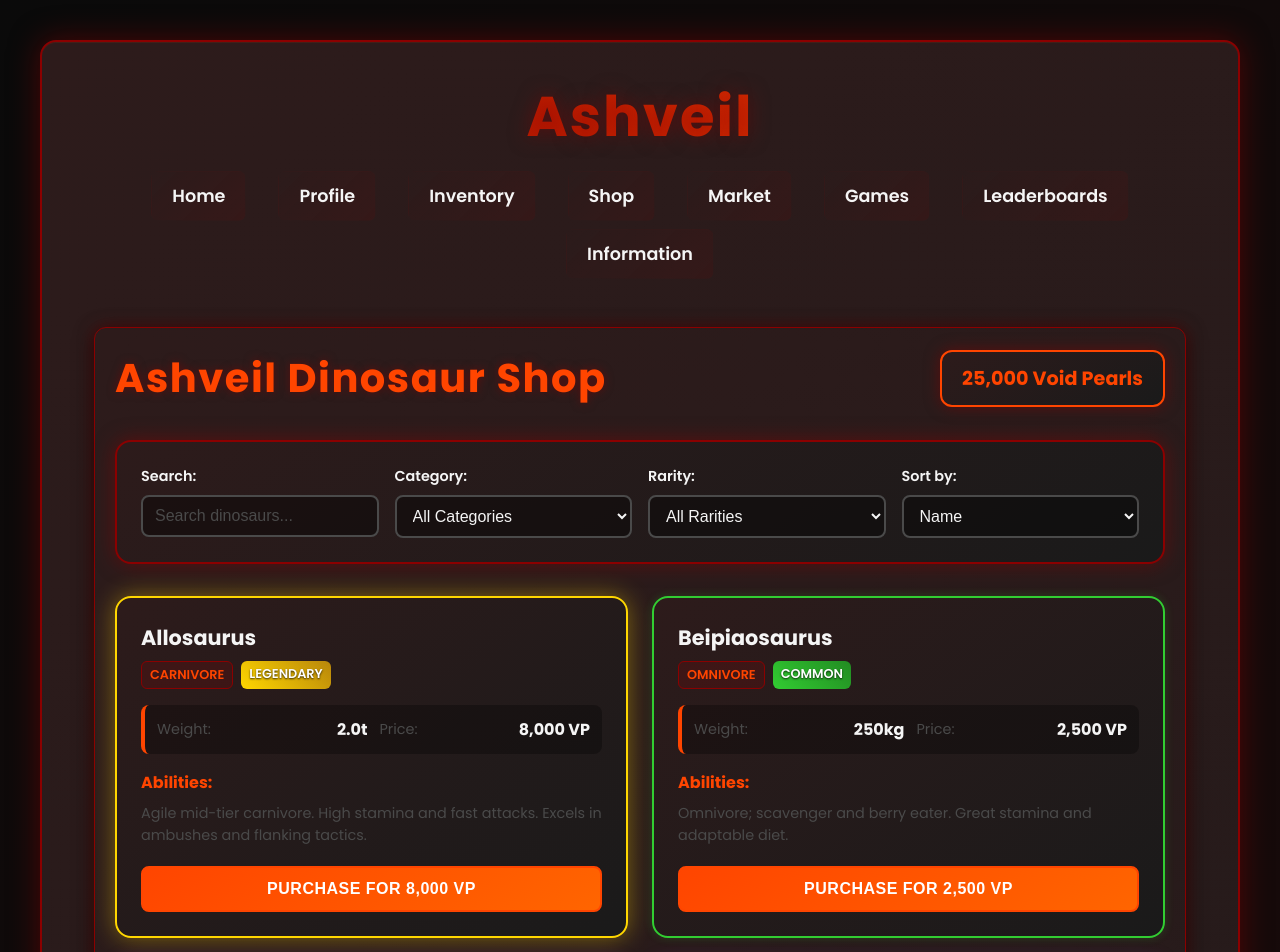
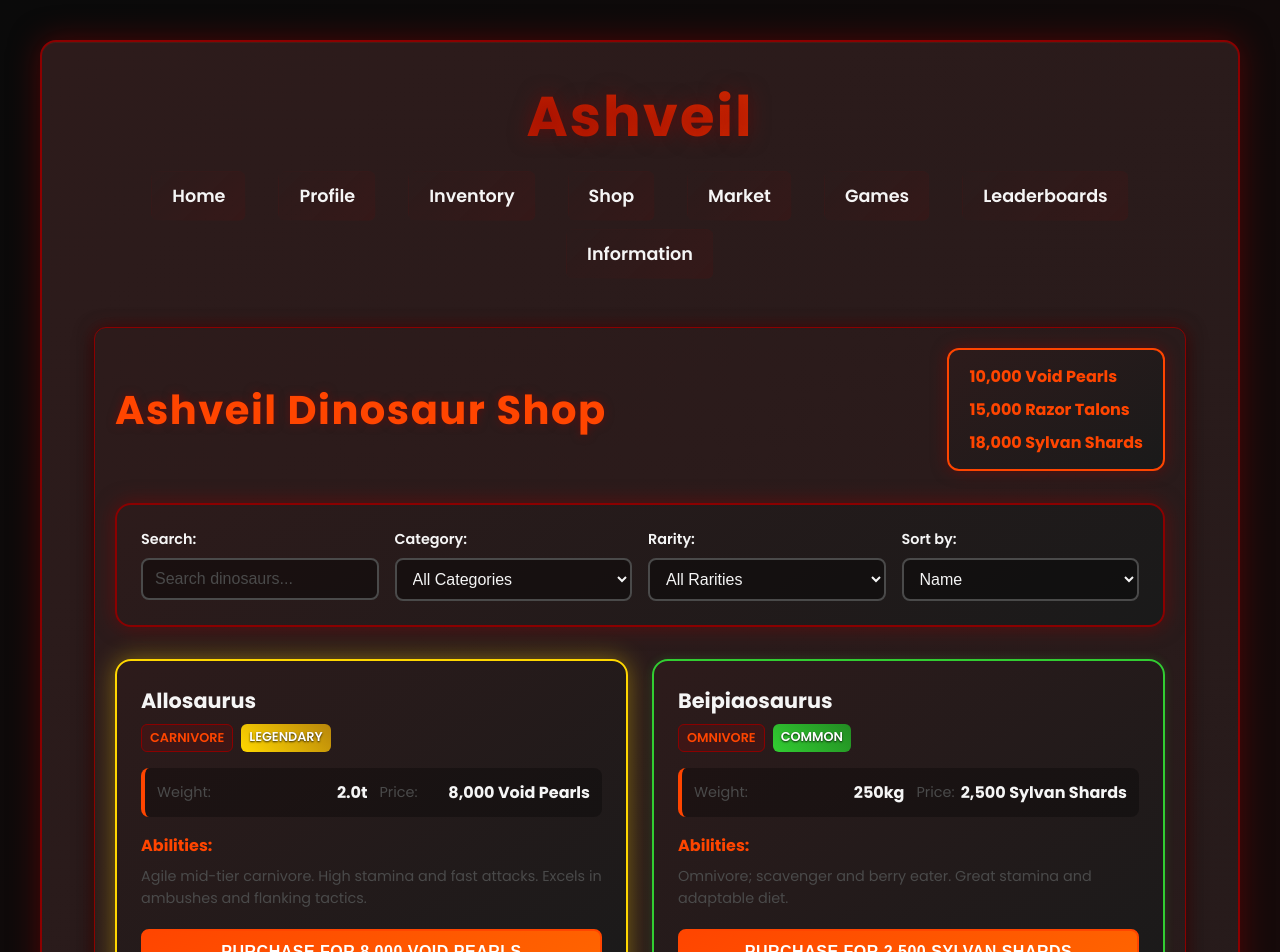
Before and after one commit to laszlogal1272008-create/ashveil-website, a React (Create React App) app: page /shop in a window 1280 px wide. Shown: the top 952 px of the page. Built offline with nearby package versions, Linux system fonts and the light colour scheme.

Commit message:
Implement multi-currency system: Void Pearls, Razor Talons, Sylvan Shards

```diff
--- a/src/components/Home.jsx
+++ b/src/components/Home.jsx
@@ -22,11 +22,11 @@ function Home() {
           </div>
           <div className="feature-card">
             <h4>🛒 Shop & Market</h4>
-            <p>Buy dinosaurs with Relics or trade with other players</p>
+            <p>Buy dinosaurs with Void Pearls or trade with other players</p>
           </div>
           <div className="feature-card">
             <h4>💎 Currency System</h4>
-            <p>Earn Relics through gameplay or purchase Shards</p>
+            <p>Earn Razor Talons (carnivore) and Sylvan Shards (herbivore) through gameplay, or purchase Void Pearls</p>
           </div>
         </div>
       </div>
--- a/src/components/Shop.css
+++ b/src/components/Shop.css
@@ -31,7 +31,14 @@
 .currency-amount {
   color: var(--ashveil-ember);
   font-weight: bold;
-  font-size: 1.2rem;
+  font-size: 1rem;
+  display: flex;
+  flex-direction: column;
+  gap: 4px;
+}
+
+.currency-amount div {
+  padding: 2px 0;
 }
 
 /* Shop Filters */
--- a/src/components/Shop.jsx
+++ b/src/components/Shop.jsx
@@ -7,7 +7,11 @@ function Shop() {
   const [selectedRarity, setSelectedRarity] = useState('all');
   const [searchQuery, setSearchQuery] = useState('');
   const [sortBy, setSortBy] = useState('name');
-  const [userCurrency, setUserCurrency] = useState(25000); // Mock user currency
+  const [userCurrencies, setUserCurrencies] = useState({
+    'Void Pearls': 10000,
+    'Razor Talons': 15000,
+    'Sylvan Shards': 18000
+  });
 
   const categories = ['all', 'carnivore', 'herbivore', 'aquatic', 'flyer', 'omnivore'];
   const rarities = ['all', 'Apex', 'Legendary', 'Rare', 'Uncommon', 'Common'];
@@ -49,11 +53,17 @@ function Shop() {
   }, [selectedCategory, selectedRarity, searchQuery, sortBy]);
 
   const handlePurchase = (dinosaur) => {
-    if (userCurrency >= dinosaur.price) {
-      setUserCurrency(prev => prev - dinosaur.price);
+    const currency = dinosaur.currency;
+    const userAmount = userCurrencies[currency];
+
+    if (userAmount >= dinosaur.price) {
+      setUserCurrencies(prev => ({
+        ...prev,
+        [currency]: prev[currency] - dinosaur.price
+      }));
       alert(`Successfully purchased ${dinosaur.name}! Added to your inventory.`);
     } else {
-      alert(`Insufficient Void Pearls! You need ${dinosaur.price - userCurrency} more.`);
+      alert(`Insufficient ${currency}! You need ${dinosaur.price - userAmount} more.`);
     }
   };
 
@@ -69,7 +79,11 @@ function Shop() {
       <div className="shop-header">
         <h1>Ashveil Dinosaur Shop</h1>
         <div className="currency-display">
-          <span className="currency-amount">{userCurrency.toLocaleString()} Void Pearls</span>
+          <div className="currency-amount">
+            <div>{userCurrencies['Void Pearls'].toLocaleString()} Void Pearls</div>
+            <div>{userCurrencies['Razor Talons'].toLocaleString()} Razor Talons</div>
+            <div>{userCurrencies['Sylvan Shards'].toLocaleString()} Sylvan Shards</div>
+          </div>
         </div>
       </div>
 
@@ -169,7 +183,7 @@ function Shop() {
               </div>
               <div className="stat">
                 <span className="stat-label">Price:</span>
-                <span className="stat-value">{dinosaur.price.toLocaleString()} VP</span>
+                <span className="stat-value">{dinosaur.price.toLocaleString()} {dinosaur.currency}</span>
               </div>
             </div>
 
@@ -179,13 +193,13 @@ function Shop() {
             </div>
 
             <button
-              className={`purchase-btn ${userCurrency >= dinosaur.price ? 'can-afford' : 'cannot-afford'}`}
+              className={`purchase-btn ${userCurrencies[dinosaur.currency] >= dinosaur.price ? 'can-afford' : 'cannot-afford'}`}
               onClick={() => handlePurchase(dinosaur)}
-              disabled={userCurrency < dinosaur.price}
+              disabled={userCurrencies[dinosaur.currency] < dinosaur.price}
             >
-              {userCurrency >= dinosaur.price ?
-                `Purchase for ${dinosaur.price.toLocaleString()} VP` :
-                `Need ${(dinosaur.price - userCurrency).toLocaleString()} more VP`
+              {userCurrencies[dinosaur.currency] >= dinosaur.price ?
+                `Purchase for ${dinosaur.price.toLocaleString()} ${dinosaur.currency}` :
+                `Need ${(dinosaur.price - userCurrencies[dinosaur.currency]).toLocaleString()} more ${dinosaur.currency}`
               }
             </button>
           </div>
--- a/src/data/dinosaurDatabase.js
+++ b/src/data/dinosaurDatabase.js
@@ -27,7 +27,7 @@ export const dinosaurDatabase = {
       weight: 1500,
       rarity: 'Rare',
       price: 5000,
-      currency: 'Void Pearls',
+      currency: 'Razor Talons',
       abilities: 'Very fast sprinter with a brutal headbutt. Fragile in sustained combat but great for hit-and-run.',
       category: 'Carnivore'
     },
@@ -37,7 +37,7 @@ export const dinosaurDatabase = {
       weight: 1200,
       rarity: 'Rare',
       price: 4000,
-      currency: 'Void Pearls',
+      currency: 'Razor Talons',
       abilities: 'Balanced carnivore with strong bite and decent bleed. Great all-rounder and beginner-friendly.',
       category: 'Carnivore'
     },
@@ -47,7 +47,7 @@ export const dinosaurDatabase = {
       weight: 400,
       rarity: 'Rare',
       price: 4000,
-      currency: 'Void Pearls',
+      currency: 'Razor Talons',
       abilities: 'Agile hunter with quick stamina regen. Prefers ambush and pack tactics. Moderate bleed buildup.',
       category: 'Carnivore'
     },
@@ -57,7 +57,7 @@ export const dinosaurDatabase = {
       weight: 350,
       rarity: 'Rare',
       price: 3500,
-      currency: 'Void Pearls',
+      currency: 'Razor Talons',
       abilities: 'Fast, low-profile hunter. Excellent stamina and turning. Excels in scavenging and pack hunting.',
       category: 'Carnivore'
     },
@@ -67,7 +67,7 @@ export const dinosaurDatabase = {
       weight: 300,
       rarity: 'Rare',
       price: 3500,
-      currency: 'Void Pearls',
+      currency: 'Razor Talons',
       abilities: 'Balanced speed and stamina. Great climber, can ambush. Opportunistic and flexible.',
       category: 'Carnivore'
     },
@@ -77,7 +77,7 @@ export const dinosaurDatabase = {
       weight: 60,
       rarity: 'Uncommon',
       price: 2500,
-      currency: 'Void Pearls',
+      currency: 'Razor Talons',
       abilities: 'Venom pounce attack. Excellent at night hunting and ambushes. Fragile but deadly in packs.',
       category: 'Carnivore'
     }
@@ -100,7 +100,7 @@ export const dinosaurDatabase = {
       weight: 5500,
       rarity: 'Legendary',
       price: 6000,
-      currency: 'Void Pearls',
+      currency: 'Sylvan Shards',
       abilities: 'Heavy hitter with powerful tail swing. Slow but almost unstoppable when defending.',
       category: 'Herbivore'
     },
@@ -110,7 +110,7 @@ export const dinosaurDatabase = {
       weight: 4000,
       rarity: 'Rare',
       price: 5000,
-      currency: 'Void Pearls',
+      currency: 'Sylvan Shards',
       abilities: 'Balanced tank with strong horn charge. Excellent stamina regen.',
       category: 'Herbivore'
     },
@@ -120,7 +120,7 @@ export const dinosaurDatabase = {
       weight: 3500,
       rarity: 'Rare',
       price: 4000,
-      currency: 'Void Pearls',
+      currency: 'Sylvan Shards',
       abilities: 'Great group defender. High food efficiency and nest defense.',
       category: 'Herbivore'
     },
@@ -130,7 +130,7 @@ export const dinosaurDatabase = {
       weight: 1200,
       rarity: 'Rare',
       price: 3500,
-      currency: 'Void Pearls',
+      currency: 'Sylvan Shards',
       abilities: 'Headbutt charge attack. Agile and stamina-efficient. Strong duelist.',
       category: 'Herbivore'
     },
@@ -140,7 +140,7 @@ export const dinosaurDatabase = {
       weight: 300,
       rarity: 'Common',
       price: 2500,
-      currency: 'Void Pearls',
+      currency: 'Sylvan Shards',
       abilities: 'Tiny but fast. Excellent at hiding and surviving. Great for new players.',
       category: 'Herbivore'
     },
@@ -150,7 +150,7 @@ export const dinosaurDatabase = {
       weight: 180,
       rarity: 'Common',
       price: 2500,
-      currency: 'Void Pearls',
+      currency: 'Sylvan Shards',
       abilities: 'Very fast and agile. Can dodge most predators. Ideal scout species.',
       category: 'Herbivore'
     },
@@ -160,7 +160,7 @@ export const dinosaurDatabase = {
       weight: 2000,
       rarity: 'Rare',
       price: 4000,
-      currency: 'Void Pearls',
+      currency: 'Sylvan Shards',
       abilities: 'Medium herbivore with strong kick attacks. Balanced stamina and defense.',
       category: 'Herbivore'
     }
@@ -199,7 +199,7 @@ export const dinosaurDatabase = {
       weight: 250,
       rarity: 'Common',
       price: 2500,
-      currency: 'Void Pearls',
+      currency: 'Sylvan Shards',
       abilities: 'Omnivore; scavenger and berry eater. Great stamina and adaptable diet.',
       category: 'Omnivore'
     },
@@ -209,7 +209,7 @@ export const dinosaurDatabase = {
       weight: 400,
       rarity: 'Common',
       price: 3500,
-      currency: 'Void Pearls',
+      currency: 'Sylvan Shards',
       abilities: 'Extremely fast. Used for scouting and escaping. Minimal combat use.',
       category: 'Omnivore'
     }
```
